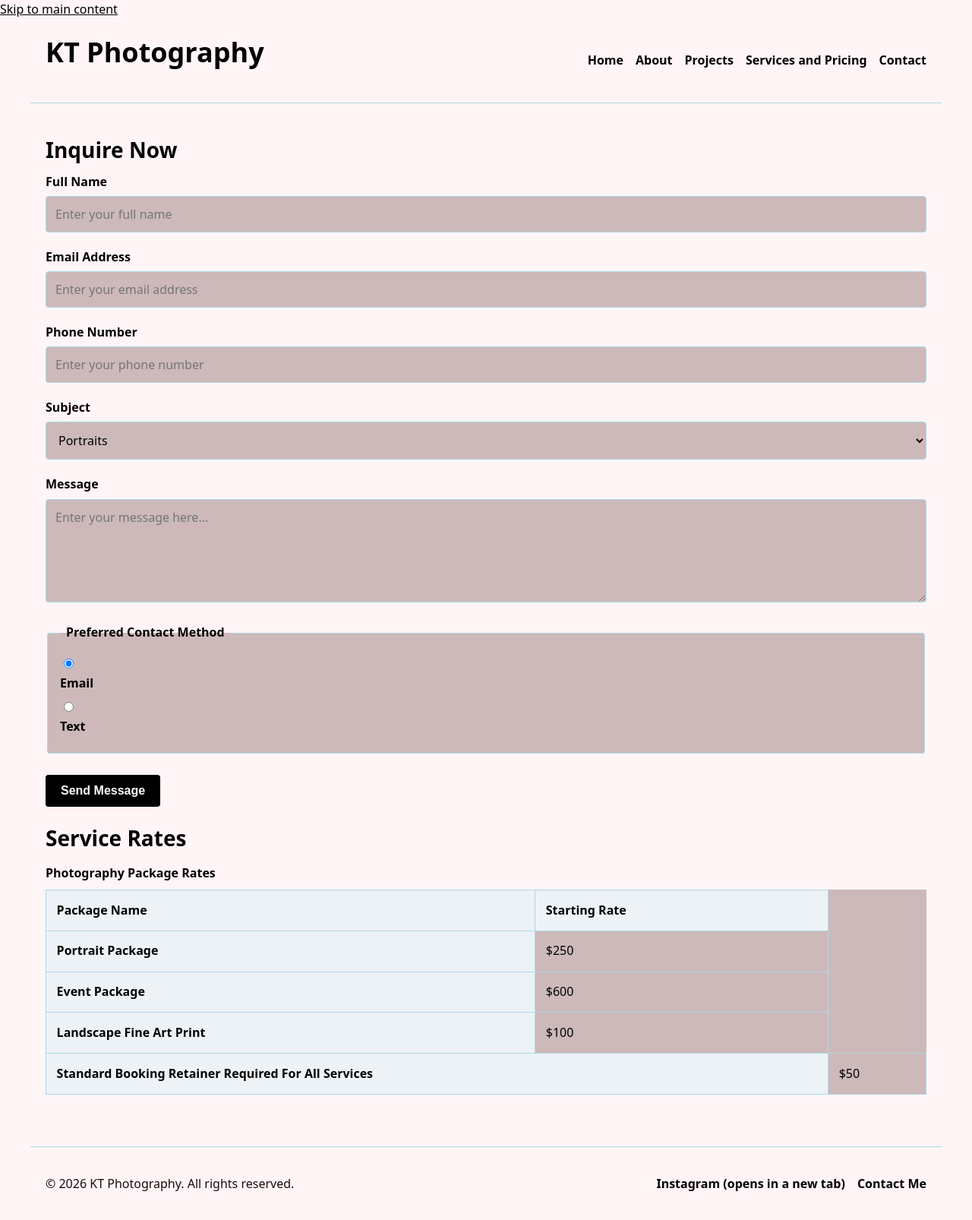
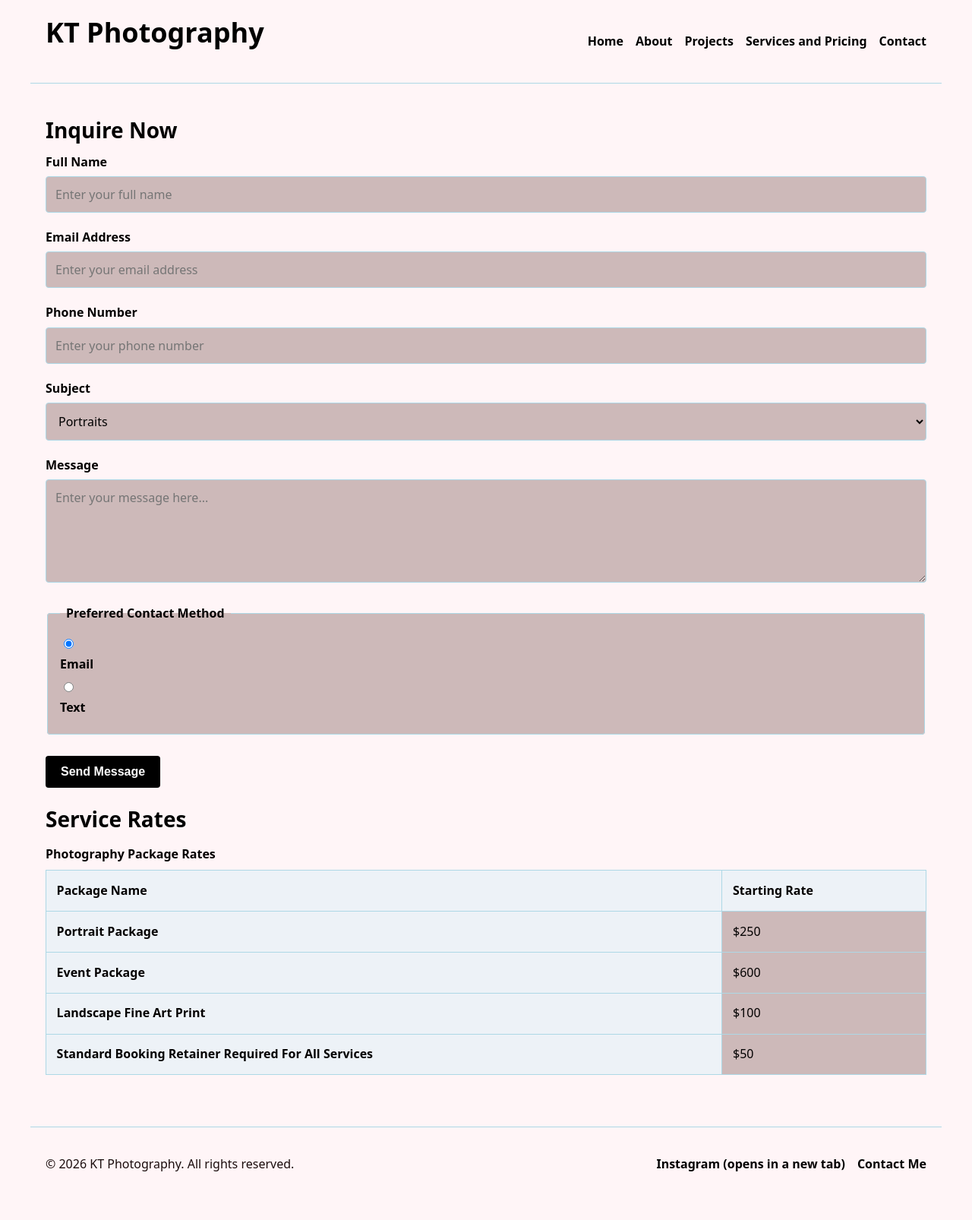
Before and after one commit to tagu0013/Web-Components-Midterms-KT-Photography, a plain HTML site: page contact.html in a window 1280 px wide. Shown: the whole page at 76% size. After the commit the page ends 1582 px from the top, so only its background shows below. Drawn offline with Linux system fonts and the light colour scheme.

Commit message:
edits in index and contact

```diff
--- a/contact.html
+++ b/contact.html
@@ -10,7 +10,7 @@
 </head>
 <body>
 
-   <a href="#main-content">Skip to main content</a>
+   <a href="#main-content" class="skip-link">Skip to main content</a>
 
     <header>
         <a href="index.html">
@@ -27,7 +27,7 @@
         </nav>
     </header>
 
-    <main id="maincontent">
+    <main id="main-content">
 
         <section id="inquiry">
             <h2>Inquire Now</h2>
@@ -85,17 +85,15 @@
 
         <section id="rates">
             <h2>Service Rates</h2>
-
+            <div class="table-wrapper">
               <table>
                   <caption>Photography Package Rates</caption>
-
                   <thead>
                       <tr>
                           <th scope="col">Package Name</th>
                           <th scope="col">Starting Rate</th>
                       </tr>
                   </thead>
-
                   <tbody>
                       <tr>
                           <th scope="row">Portrait Package</th>
@@ -110,15 +108,14 @@
                           <td>$100</td>
                       </tr>
                   </tbody>
-
                   <tfoot>
                       <tr>
-                        <!-- colspan="2" spans across Package Name and Starting Rate columns -->
-                        <th scope="row" colspan="2">Standard Booking Retainer Required For All Services</th>
+                          <th scope="row">Standard Booking Retainer Required For All Services</th>
                           <td>$50</td>
                       </tr>
                   </tfoot>
               </table>
+            </div>
         </section>
 
     </main>
```
Also changed, not shown: index.html (+2 -2 lines). Lines whose indentation alone changed are shown as unchanged.
